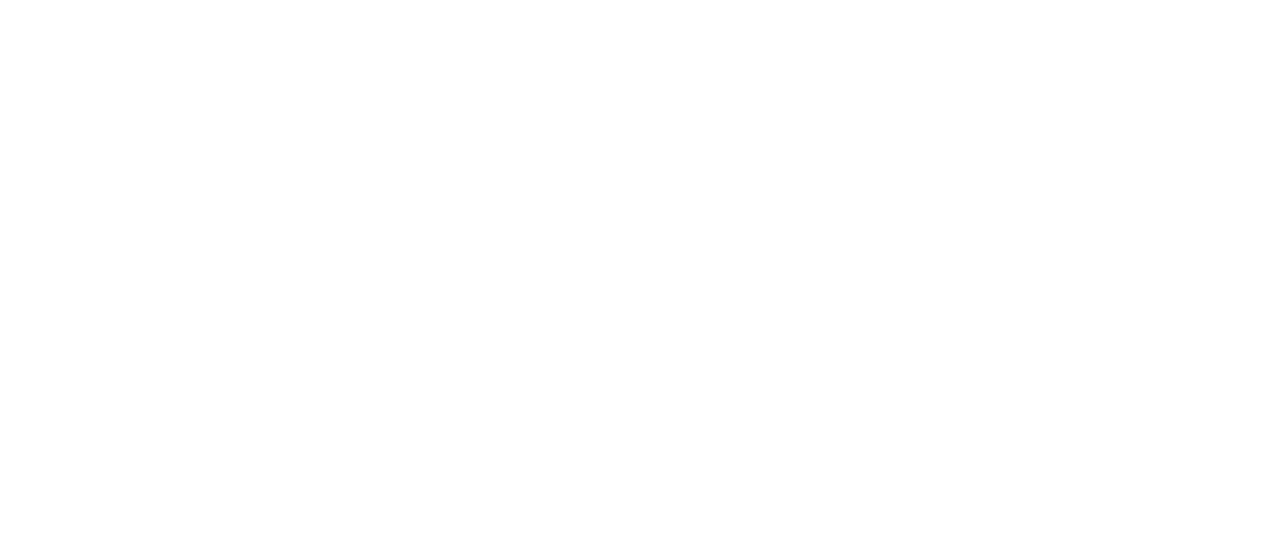
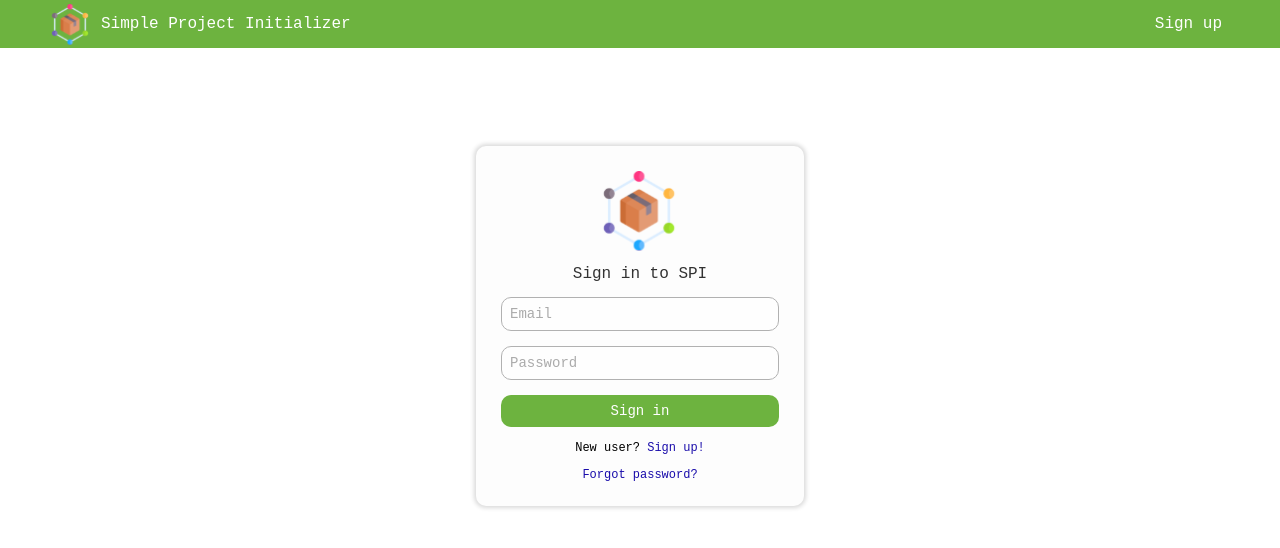
Before and after one commit to juliasangrim/spi-project, a React app in the folder frontend/: page / in a window 1280 px wide. Before the commit this address had no page. Shown: the top 548 px of the page. Built offline with nearby package versions, Linux system fonts and the light colour scheme; a web font is replaced by a local one.

Commit message:
Path fix

```diff
--- a/frontend/src/components/App.tsx
+++ b/frontend/src/components/App.tsx
@@ -22,6 +22,12 @@
             <Navbar navType='signin' />
             <SignInForm />
           </div>} />
+
+        <Route path={'/'} element={
+          <div>
+            <Navbar navType='signin' />
+            <SignInForm />
+          </div>} />
       </Routes>
     </div>
   </Router>
```
